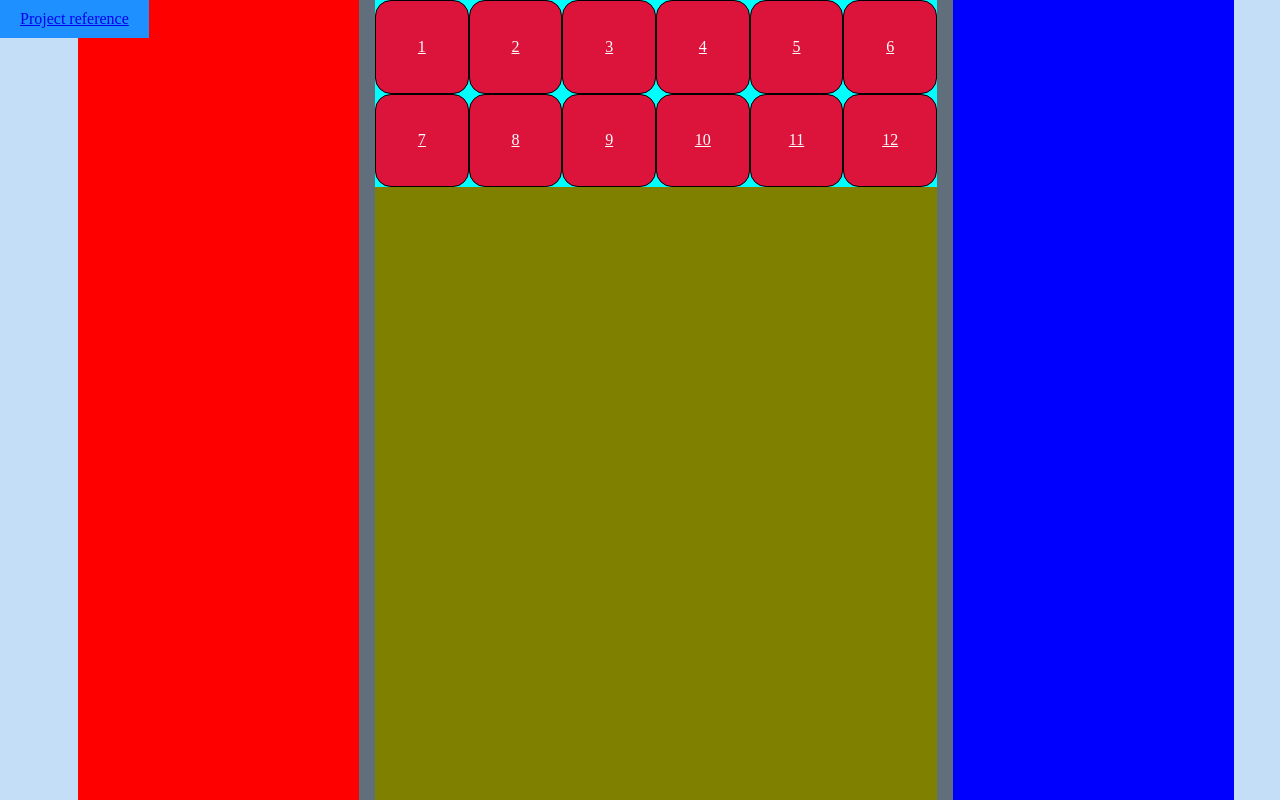
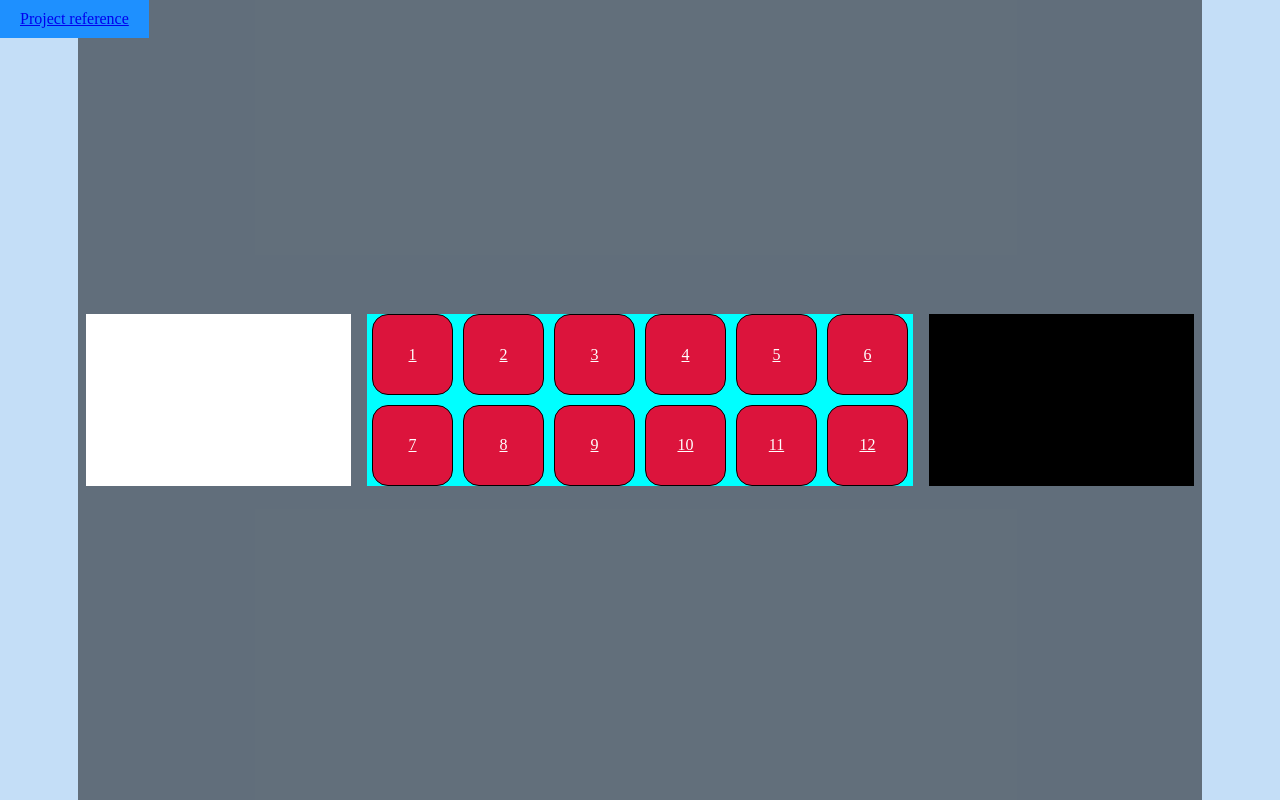
Before and after one commit to ali-mjidi/Web2-finalProject, a website: page index.html in a window 1280 px wide. Drawn offline with nearby package versions, Linux system fonts and the light colour scheme; files that its build step writes are made by us from their sources.

Commit message:
fix gap bug

```diff
--- a/assets/styles/sass/home.scss
+++ b/assets/styles/sass/home.scss
@@ -16,16 +16,23 @@ body {
 .container {
     max-width: 1124px;
     height: 100vh;
+    padding: 1rem 0;
     margin: 0 auto;
     display: grid;
-    grid-template-columns: 25% 50% 25%;
+    grid-template-columns: calc(25% - 16px) calc(50% - 16px) calc(25% - 16px);
+    place-content: center;
     gap: 16px;
     background-color: rgba(0,0,0,.5);
+
+    .todo-list {
+        background-color: black;
+    }
 
     .search {
         .quick-access {
             display: grid;
-            grid-template-columns: repeat(auto-fill, calc(100% / 6));
+            grid-template-columns: repeat(auto-fill, calc((100% / 6) - 10px));
+            gap: 10px;
             align-content: start;
             place-content: center;
             background-color: aqua;
@@ -44,15 +51,7 @@ body {
     }
 
     div {
-        &:first-child {
-            background-color: red;
-        }
-        &:nth-child(2) {
-            background-color: olive;
-        }
-        &:last-child {
-            background-color: blue;
-        }
+        background-color: white;
     }
 }
 
```
